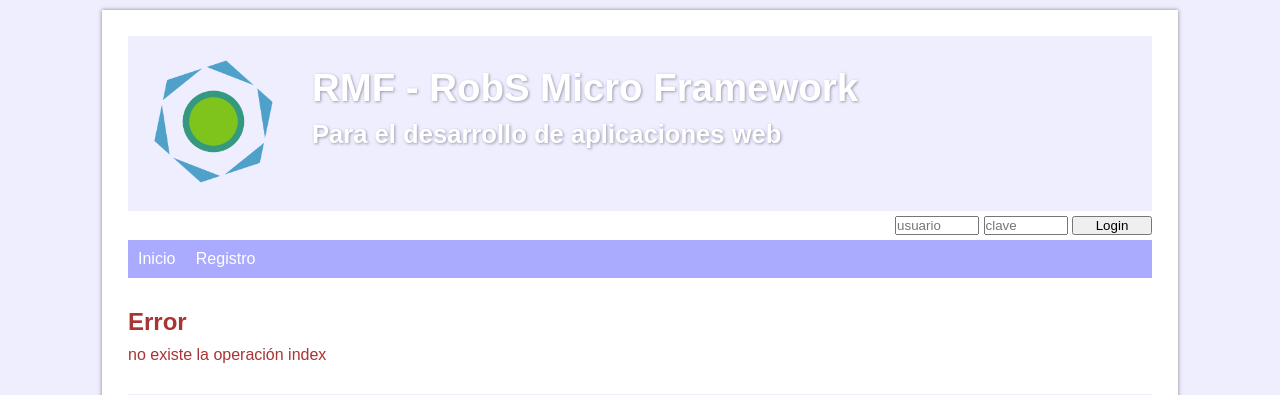
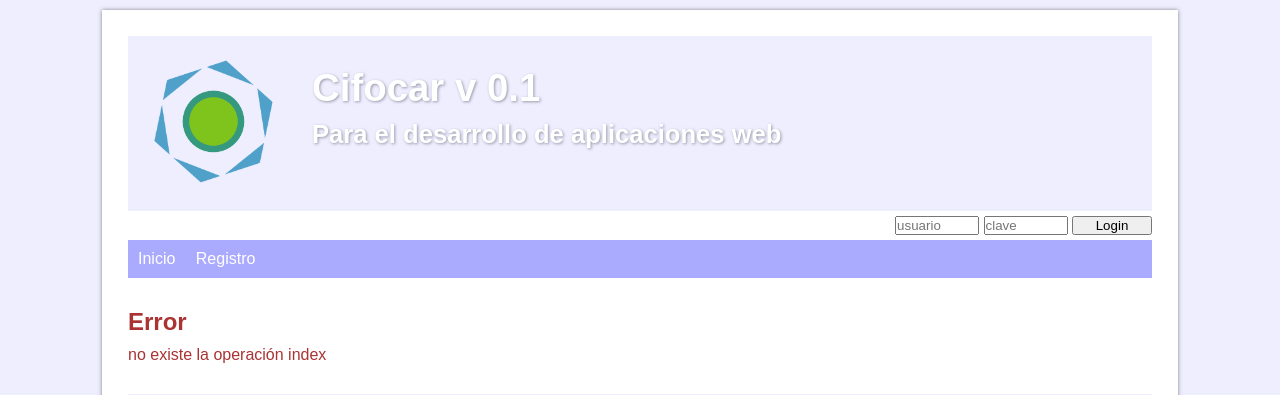
Before and after one commit to cifojose/cifocar, a PHP site: page / in a window 1280 px wide. Shown: the top 395 px of the page. Run offline with PHP 8.4, Linux system fonts and the light colour scheme.

Commit message:
Primer cambio en template.php

```diff
--- a/cifocar/templates/Template.php
+++ b/cifocar/templates/Template.php
@@ -10,7 +10,7 @@
 					</a>
 				</figure>
 				<hgroup>
-					<h1>RMF - RobS Micro Framework</h1>
+					<h1>Cifocar v 0.1</h1>
 					<h2>Para el desarrollo de aplicaciones web</h2>
 				</hgroup>
 			</header>
```
